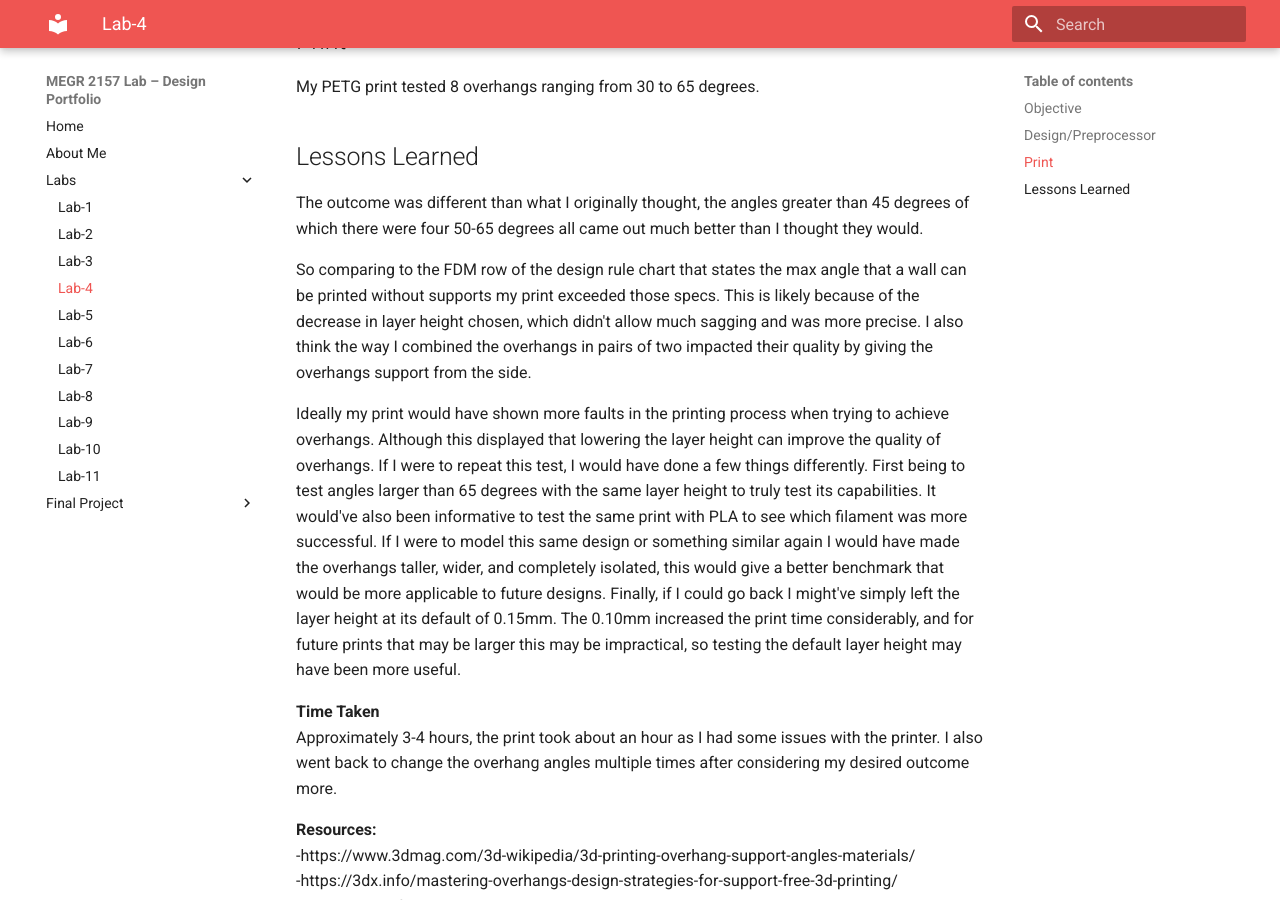
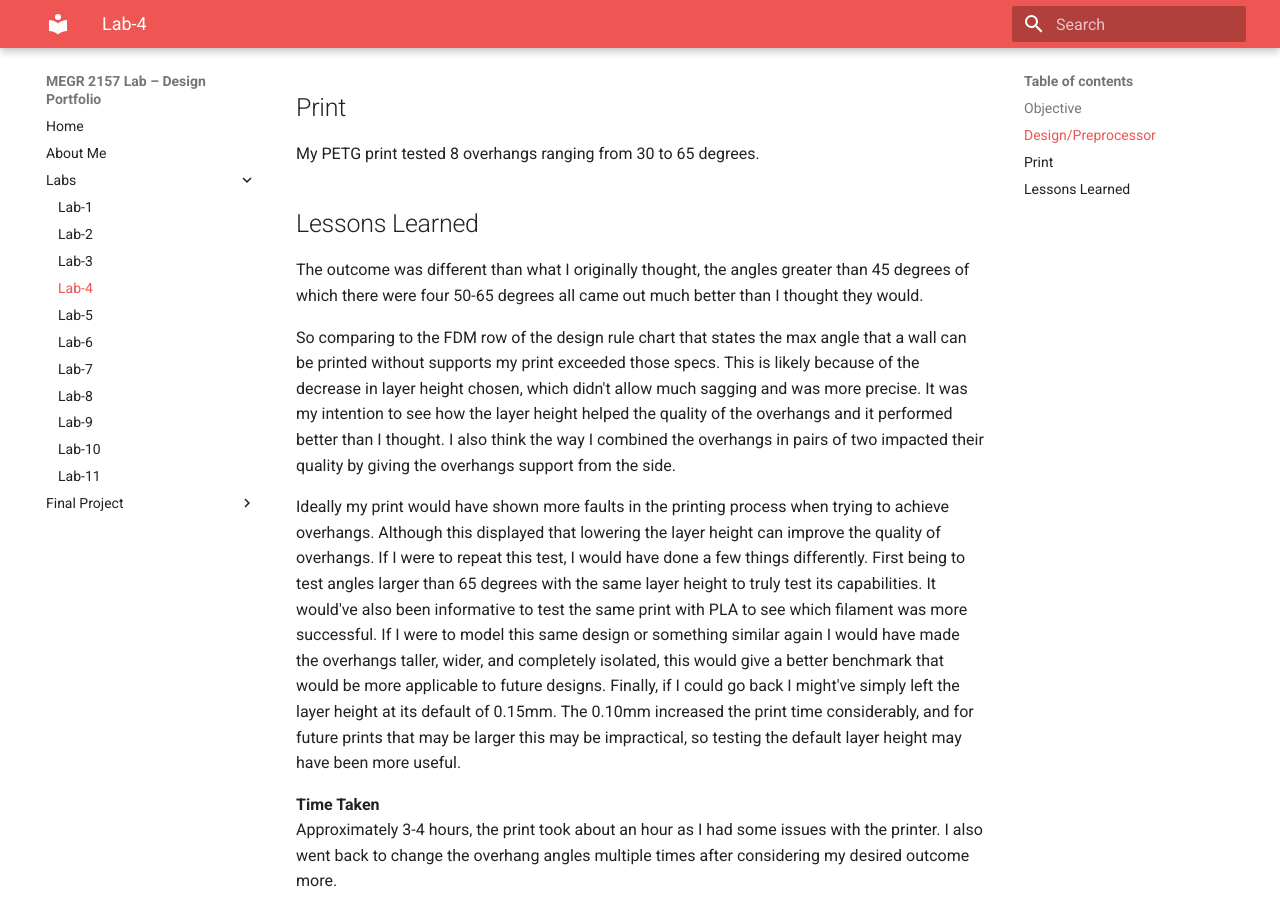
Before and after one commit to jwelch37/Jack-Welch-Portfolio, an MkDocs documentation site: the page built from docs/Labs/L04/index.md, in a window 1280 px wide and 900 px high, scrolled down 2795 px. Built offline with MkDocs 1.6.1 and Material for MkDocs 9.7.7, drawn with Linux system fonts in a browser that asks for light colours; some of the changed text lies outside the part shown.

Commit message:
Update index.md with CAD link and lessons learned
Added CAD file link and clarified observations on overhang quality and layer height effects.

```diff
--- a/docs/Labs/L04/index.md
+++ b/docs/Labs/L04/index.md
@@ -60,7 +62,7 @@ My PETG print tested 8 overhangs ranging from 30 to 65 degrees.
 
 The outcome was different than what I originally thought, the angles greater than 45 degrees of which there were four 50-65 degrees all came out much better than I thought they would.
 
-So comparing to the FDM row of the design rule chart that states the max angle that a wall can be printed without supports my print exceeded those specs. This is likely because of the decrease in layer height chosen, which didn't allow much sagging and was more precise. I also think the way I combined the overhangs in pairs of two impacted their quality by giving the overhangs support from the side.
+So comparing to the FDM row of the design rule chart that states the max angle that a wall can be printed without supports my print exceeded those specs. This is likely because of the decrease in layer height chosen, which didn't allow much sagging and was more precise. It was my intention to see how the layer height helped the quality of the overhangs and it performed better than I thought. I also think the way I combined the overhangs in pairs of two impacted their quality by giving the overhangs support from the side.
 
 Ideally my print would have shown more faults in the printing process when trying to achieve overhangs. Although this displayed that lowering the layer height can improve the quality of overhangs. If I were to repeat this test, I would have done a few things differently. First being to test angles larger than 65 degrees with the same layer height to truly test its capabilities. It would've also been informative to test the same print with PLA to see which filament was more successful. If I were to model this same design or something similar again I would have made the overhangs taller, wider, and completely isolated, this would give a better benchmark that would be more applicable to future designs. Finally, if I could go back I might've simply left the layer height at its default of 0.15mm. The 0.10mm increased the print time considerably, and for future prints that may be larger this may be impractical, so testing the default layer height may have been more useful.
 
```
Also changed, not shown: other parts of docs/Labs/L04/index.md (+2 -0 lines).
